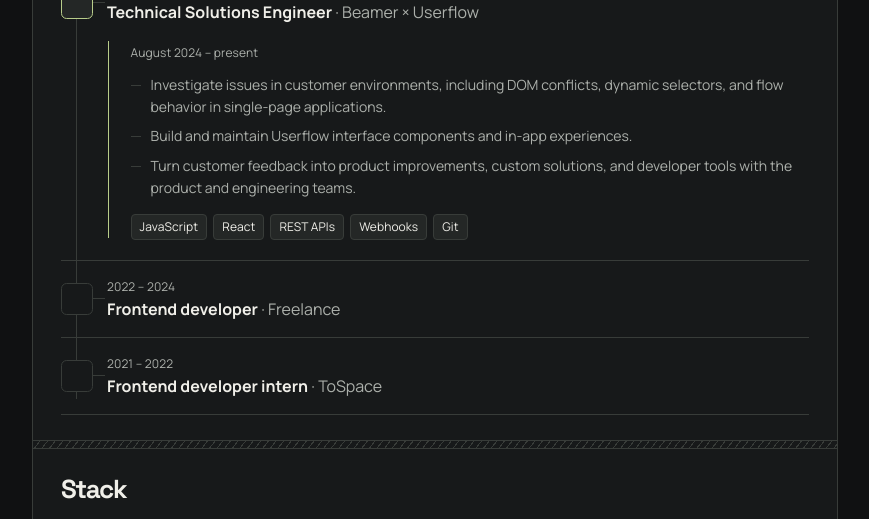
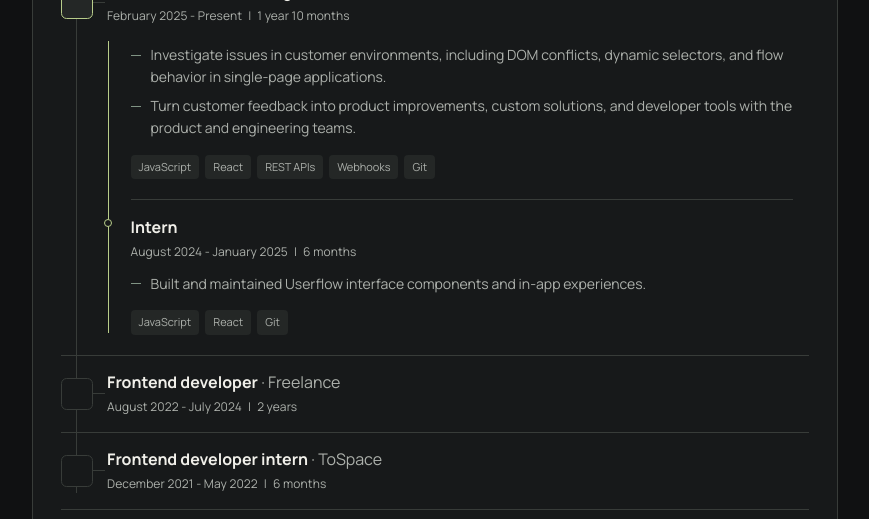
Before and after one commit to RudhraBharathy/rudhrabharathy.github.io, an Astro site: page / in a window 1280 px wide. Shown: the part 1330-1849 px from the top of the page, without its empty margins (205-1074 px from the left). Built offline with nearby package versions, Linux system fonts and the light colour scheme; Astro itself is replaced by a stand-in of ours; some icons are missing.

Commit message:
feat: enhance experience section with date formatting and previous role details

```diff
--- a/src/components/ExperienceList.astro
+++ b/src/components/ExperienceList.astro
@@ -2,6 +2,10 @@
 import { experience } from "../data";
 import { Icon } from "astro-icon/components";
 import { labelClass } from "../styles/classes";
+import {
+  formatExperienceDateRange,
+  formatExperienceDuration,
+} from "../utils/experience";
 ---
 
 <div class="experience-tree mt-5">
@@ -13,12 +17,26 @@ import { labelClass } from "../styles/classes";
             <Icon name="lucide:briefcase-business" size={15} />
           </span>
           <span class="min-w-0 flex-1">
-            <span class:list={[labelClass, "block text-muted"]}>
-              {job.period}
-            </span>
-            <span class="mt-0.5 block leading-[1.4]">
+            <span class="block leading-[1.4]">
               <strong>{job.role}</strong>
               <span class="text-muted"> · {job.company}</span>
+            </span>
+            <span
+              class:list={[
+                labelClass,
+                "mt-1 flex flex-wrap items-center gap-1.5 text-muted",
+              ]}
+            >
+              {formatExperienceDateRange(job.start, job.end)}
+              <span aria-hidden="true">|</span>
+              <span class="sr-only">for </span>
+              <span
+                data-experience-duration
+                data-start={job.start}
+                data-end={job.end ?? ""}
+              >
+                {formatExperienceDuration(job.start, job.end)}
+              </span>
             </span>
           </span>
           <Icon
@@ -29,7 +47,6 @@ import { labelClass } from "../styles/classes";
           />
         </summary>
         <div class="experience-panel">
-          <p class:list={[labelClass, "mb-3 text-muted"]}>{job.dates}</p>
           <ul class="experience-highlights list-none space-y-2 p-0">
             {job.highlights.map((highlight) => (
               <li class="relative pl-5 text-sm leading-[1.55] text-muted">
@@ -43,19 +60,75 @@ import { labelClass } from "../styles/classes";
           >
             {
               job.technologies.map((technology) => (
-                <li
-                  class:list={[
-                    labelClass,
-                    "rounded-sm border border-line bg-wash px-2 py-0.75 text-ink",
-                  ]}
-                >
+                <li class="rounded-sm bg-wash px-2 py-1 text-[11px] leading-normal text-muted">
                   {technology}
                 </li>
               ))
             }
           </ul>
+          {
+            job.previousRole && (
+              <div class="experience-previous-role mt-5 border-t border-line pt-4">
+                <p class="leading-[1.4]">
+                  <strong>{job.previousRole.role}</strong>
+                </p>
+                <p
+                  class:list={[
+                    labelClass,
+                    "mt-1 flex flex-wrap items-center gap-1.5 text-muted",
+                  ]}
+                >
+                  {formatExperienceDateRange(
+                    job.previousRole.start,
+                    job.previousRole.end,
+                  )}
+                  <span aria-hidden="true">|</span>
+                  <span class="sr-only">for </span>
+                  <span
+                    data-experience-duration
+                    data-start={job.previousRole.start}
+                    data-end={job.previousRole.end}
+                  >
+                    {formatExperienceDuration(
+                      job.previousRole.start,
+                      job.previousRole.end,
+                    )}
+                  </span>
+                </p>
+                <ul class="experience-highlights mt-3 list-none space-y-2 p-0">
+                  {job.previousRole.highlights.map((highlight) => (
+                    <li class="relative pl-5 text-sm leading-[1.55] text-muted">
+                      {highlight}
+                    </li>
+                  ))}
+                </ul>
+                <ul
+                  class="mt-4 flex list-none flex-wrap gap-1.5 p-0"
+                  aria-label={`${job.previousRole.role} technologies`}
+                >
+                  {job.previousRole.technologies.map((technology) => (
+                    <li class="rounded-sm bg-wash px-2 py-1 text-[11px] leading-normal text-muted">
+                      {technology}
+                    </li>
+                  ))}
+                </ul>
+              </div>
+            )
+          }
         </div>
       </details>
     ))
   }
 </div>
+
+<script>
+  import { formatExperienceDuration } from "../utils/experience";
+
+  document.querySelectorAll<HTMLElement>("[data-experience-duration]").forEach(
+    (element) => {
+      const { start, end } = element.dataset;
+
+      if (start) element.textContent = formatExperienceDuration(start, end || null);
+    },
+  );
+</script>
--- a/src/data.ts
+++ b/src/data.ts
@@ -12,20 +12,28 @@ export const person = {
 
 export const experience = [
   {
-    period: "2024 – present",
-    dates: "August 2024 – present",
+    start: "2025-02",
+    end: null,
     role: "Technical Solutions Engineer",
     company: "Beamer × Userflow",
     highlights: [
       "Investigate issues in customer environments, including DOM conflicts, dynamic selectors, and flow behavior in single-page applications.",
-      "Build and maintain Userflow interface components and in-app experiences.",
       "Turn customer feedback into product improvements, custom solutions, and developer tools with the product and engineering teams.",
     ],
     technologies: ["JavaScript", "React", "REST APIs", "Webhooks", "Git"],
+    previousRole: {
+      start: "2024-08",
+      end: "2025-01",
+      role: "Intern",
+      highlights: [
+        "Built and maintained Userflow interface components and in-app experiences.",
+      ],
+      technologies: ["JavaScript", "React", "Git"],
+    },
   },
   {
-    period: "2022 – 2024",
-    dates: "August 2022 – July 2024",
+    start: "2022-08",
+    end: "2024-07",
     role: "Frontend developer",
     company: "Freelance",
     highlights: [
@@ -36,8 +44,8 @@ export const experience = [
     technologies: ["React", "Next.js", "TypeScript", "Tailwind CSS", "Figma"],
   },
   {
-    period: "2021 – 2022",
-    dates: "December 2021 – May 2022",
+    start: "2021-12",
+    end: "2022-05",
     role: "Frontend developer intern",
     company: "ToSpace",
     highlights: [
@@ -67,6 +75,7 @@ export const stack = [
       { label: "Tailwind CSS", icon: "simple-icons:tailwindcss" },
       { label: "shadcn/ui", icon: "simple-icons:shadcnui" },
       { label: "Motion", icon: "simple-icons:framer" },
+      { label: "Posthog", icon: "simple-icons:posthog" },
     ],
   },
   {
--- a/src/pages/[...path].astro
+++ b/src/pages/[...path].astro
@@ -33,7 +33,7 @@ const pageTitles: Record<string, string> = {
   gallery: 'Photography gallery',
   projects: 'Projects',
 };
-const title = pageTitles[page] || project?.data.title || 'Developer & Technical Solutions Engineer';
+const title = pageTitles[page] || project?.data.title || 'Rudhra Bharathy & Technical Solutions Engineer';
 ---
 <Site title={title} description={project?.data.summary}>
   {page === 'home' && <Home projects={projects} />}
--- a/src/styles/global.css
+++ b/src/styles/global.css
@@ -164,7 +164,10 @@ html[data-theme="light"] {
   border-radius: 0.35rem;
   background: var(--sheet);
   color: var(--muted);
-  transition: border-color 180ms ease, color 180ms ease, background 180ms ease;
+  transition:
+    border-color 180ms ease,
+    color 180ms ease,
+    background 180ms ease;
 }
 
 .experience-branch[open] .experience-node {
@@ -174,7 +177,9 @@ html[data-theme="light"] {
 }
 
 .experience-chevron {
-  transition: transform 220ms ease, color 180ms ease;
+  transition:
+    transform 220ms ease,
+    color 180ms ease;
 }
 
 .experience-branch[open] .experience-chevron {
@@ -197,7 +202,26 @@ html[data-theme="light"] {
   background: var(--accent);
   content: "";
   transform-origin: top;
-  animation: branch-draw 360ms cubic-bezier(0.22, 1, 0.36, 1) both;
+}
+
+.experience-branch[open] .experience-panel::before {
+  animation: branch-draw 500ms cubic-bezier(0.22, 1, 0.36, 1) both;
+}
+
+.experience-previous-role {
+  position: relative;
+}
+
+.experience-previous-role::before {
+  position: absolute;
+  top: 1.15rem;
+  left: -1.65rem;
+  width: 0.5rem;
+  height: 0.5rem;
+  border: 1px solid var(--accent);
+  border-radius: 999px;
+  background: var(--sheet);
+  content: "";
 }
 
 .experience-highlights li::before {
@@ -206,7 +230,7 @@ html[data-theme="light"] {
   left: 0;
   width: 0.65rem;
   height: 1px;
-  background: var(--rule);
+  background: var(--drawing);
   content: "";
 }
 
@@ -239,7 +263,7 @@ html[data-theme="light"] {
 }
 
 @media (prefers-reduced-motion: reduce) {
-  .experience-panel::before {
+  .experience-branch[open] .experience-panel::before {
     animation: none;
   }
 }
--- /dev/null
+++ b/src/utils/experience.ts
@@ -0,0 +1,53 @@
+const monthYearFormatter = new Intl.DateTimeFormat("en-US", {
+  month: "long",
+  year: "numeric",
+  timeZone: "UTC",
+});
+
+function parseMonth(value: string) {
+  const match = /^(\d{4})-(0[1-9]|1[0-2])$/.exec(value);
+
+  if (!match) {
+    throw new Error(`Invalid experience month: ${value}`);
+  }
+
+  return { year: Number(match[1]), month: Number(match[2]) };
+}
+
+function formatMonth(value: string) {
+  const { year, month } = parseMonth(value);
+  return monthYearFormatter.format(new Date(Date.UTC(year, month - 1, 1)));
+}
+
+export function formatExperienceDateRange(start: string, end: string | null) {
+  return `${formatMonth(start)} - ${end ? formatMonth(end) : "Present"}`;
+}
+
+export function formatExperienceDuration(
+  start: string,
+  end: string | null,
+  now = new Date(),
+) {
+  const startMonth = parseMonth(start);
+  const endMonth = end
+    ? parseMonth(end)
+    : { year: now.getFullYear(), month: now.getMonth() + 1 };
+  const totalMonths =
+    (endMonth.year - startMonth.year) * 12 +
+    endMonth.month -
+    startMonth.month +
+    1;
+
+  if (totalMonths < 1) {
+    throw new Error(`Experience end month precedes start month: ${start}`);
+  }
+
+  const years = Math.floor(totalMonths / 12);
+  const months = totalMonths % 12;
+  const parts = [];
+
+  if (years) parts.push(`${years} ${years === 1 ? "year" : "years"}`);
+  if (months) parts.push(`${months} ${months === 1 ? "month" : "months"}`);
+
+  return parts.join(" ");
+}
```
